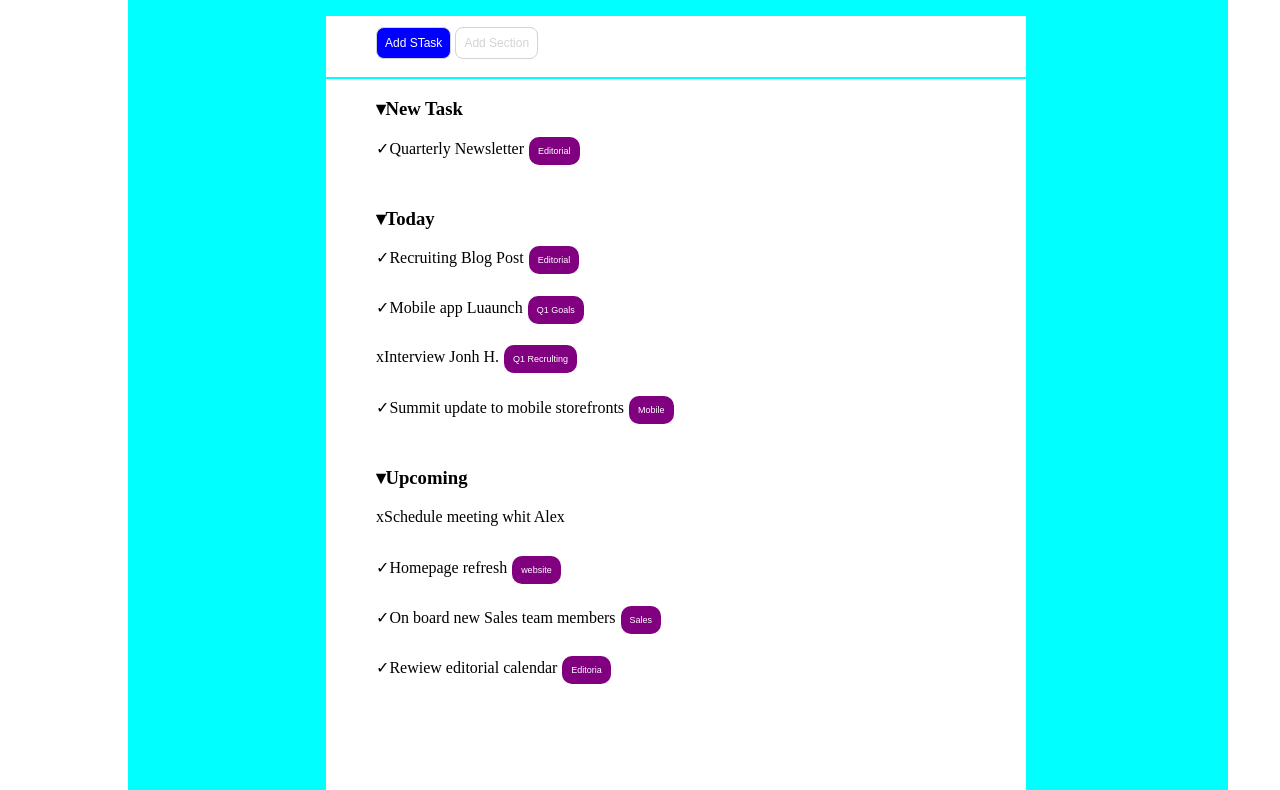
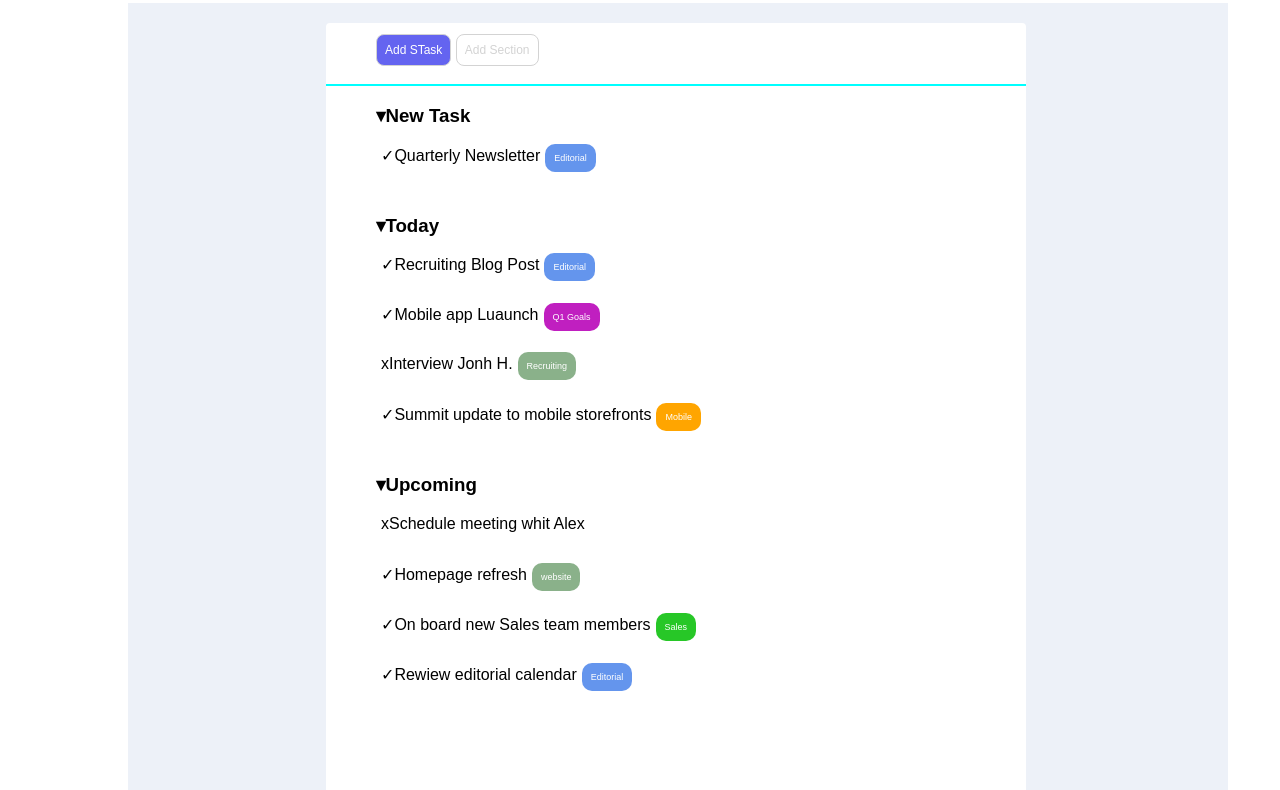
Before and after one commit to Alexellevu/html-css-toboolist, a plain HTML site: page index.html in a window 1280 px wide. Shown: the part 84-874 px from the top of the page. Drawn offline with Linux system fonts and the light colour scheme.

Commit message:
rifinitura etichette e liste

```diff
--- a/index.html
+++ b/index.html
@@ -34,7 +34,7 @@
          <div>
             <h3>New Task</h3>
             <ul class="lista_special"></ul>
-                <li>Quarterly Newsletter<span class="etichetta">Editorial</span></li>
+                <li>Quarterly Newsletter<span class="etichetta editorial">Editorial</span></li>
 
         </div>
         <!-- /prima lista -->
@@ -43,10 +43,10 @@
         <div>
             <h3>Today</h3>
             <ul class="lista_special"></ul>
-                <li>Recruiting Blog Post<span class="etichetta">Editorial</span></li>
-                <li>Mobile app Luaunch<span class="etichetta">Q1 Goals</span></li>
-                <li class="classx">Interview Jonh H.<span class="etichetta">Q1 Recrulting</span></li>
-                <li>Summit update to mobile storefronts<span class="etichetta">Mobile</span></li>
+                <li>Recruiting Blog Post<span class="etichetta editorial">Editorial</span></li>
+                <li>Mobile app Luaunch<span class="etichetta q1">Q1 Goals</span></li>
+                <li class="classx">Interview Jonh H.<span class="etichetta recruiting">Recruiting</span></li>
+                <li>Summit update to mobile storefronts<span class="etichetta mobile">Mobile</span></li>
         </div>
 
 
@@ -57,9 +57,9 @@
             <h3>Upcoming</h3>
             <ul class="lista_special"></ul>
                 <li class="classx">Schedule meeting whit Alex</li>
-                <li>Homepage refresh<span class="etichetta">website</span></li>
-                <li>On board new Sales team members<span class="etichetta">Sales</span></li>
-                <li>Rewiew editorial calendar<span class="etichetta">Editoria</span></li>
+                <li>Homepage refresh<span class="etichetta website website">website</span></li>
+                <li>On board new Sales team members<span class="etichetta sales">Sales</span></li>
+                <li>Rewiew editorial calendar<span class="etichetta editorial">Editorial</span></li>
         </div>
         <!-- /terza lista -->
 
--- a/style.css
+++ b/style.css
@@ -16,10 +16,13 @@ header{
 #titolo{
     display: inline-block;
     vertical-align: middle;
+    font-size: 35px;
+    font-family: arial;
+
 }
 
 main{
-    background-color:cyan;
+    background-color:rgba(220, 228, 241, 0.5);
     width: 1100px;
     height: 1200px;
     margin:0,5px auto;
@@ -33,6 +36,7 @@ main{
     margin-left: 18%;
     margin-right: 18%;
     padding-top: 1%;
+    border-radius: 4px;
 
 }
 
@@ -49,7 +53,7 @@ main{
 }
 
 #pulsante1{
-    background-color: blue;
+    background-color: rgb(100, 100, 240);
     color: white;
     border-radius: 8px;
     border-color:lightgray;
@@ -92,6 +96,7 @@ h3:before{
 li{
     height: 50px;
     display: block;
+    padding-left: 5px;
 
 }
 
@@ -103,9 +108,12 @@ li::before{
 
 }
 
+div,li{
+    font-family: arial;
+}
+
 .etichetta{
 
-    background-color: purple;
     color: white;
     border-radius: 10px;
     padding: 9px;
@@ -114,10 +122,35 @@ li::before{
     margin-left: 5px;
 }
 
-.classx{
+.classx{}
 
-}
+
 
 li.classx::before{
     content: ' \0078';
 }
+
+.editorial{
+ background-color: cornflowerblue;
+}
+
+.q1{
+    background-color:rgb(192, 31, 192);
+}
+
+.recruiting{
+    background-color: rgb(138, 177, 138);
+}
+
+.mobile{
+    background-color: orange;
+
+}
+
+.website{
+    background-color: rgb(138, 177, 138);
+}
+
+.sales{
+    background-color: rgb(39, 199, 39);
+}
```
